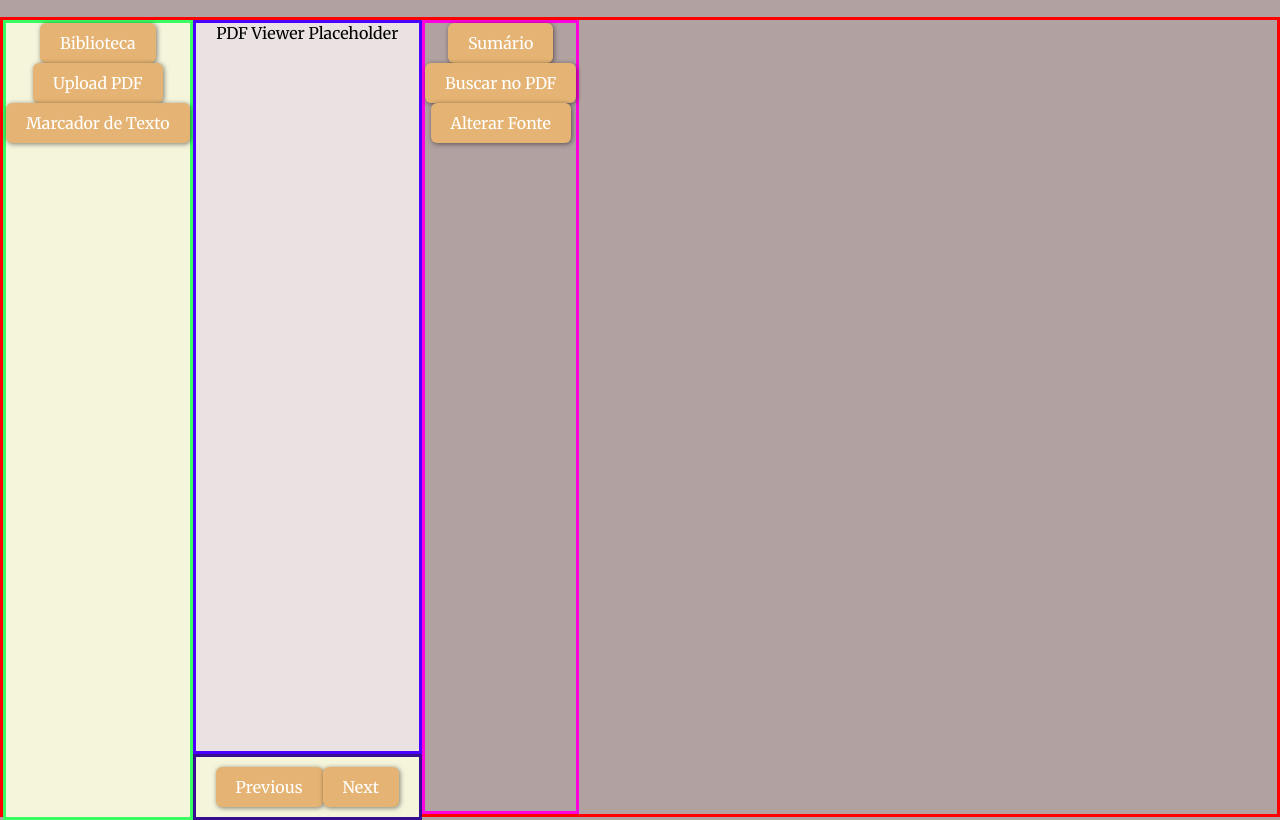
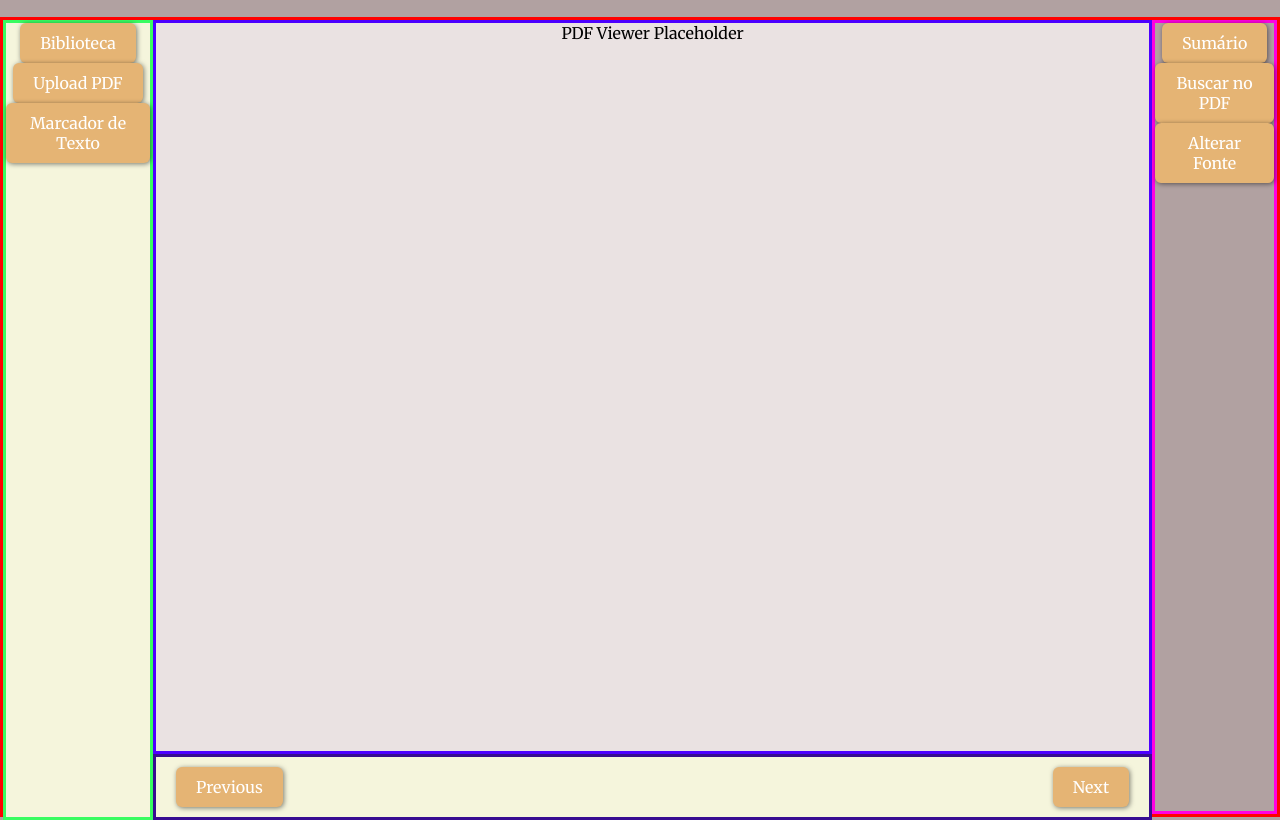
Before and after one commit to claudiaraphael/bibliotek_reader, a plain HTML site: page index.html in a window 1280 px wide. Shown: the part 79-899 px from the top of the page. Drawn offline with Linux system fonts and the light colour scheme; a web font is replaced by a local one.

Commit message:
adjust width of the viewer so it occupies the whole space inside the dom

```diff
--- a/index.html
+++ b/index.html
@@ -20,7 +20,7 @@
         <button class="marcador">Marcador de Texto</button>
         </div>
 
-        <div class="pages">
+        <div class="viewer">
         <div class="pdf-viewer">
             <p>PDF Viewer Placeholder</p>
         </div>
--- a/style.css
+++ b/style.css
@@ -46,10 +46,11 @@ button {
     background-color: beige
 }
 
-.pages {
+.viewer {
     display: flex;
     flex-direction: column;
     height: 100vh;
+    width: 100%;
     background-color: beige;
 }
 
```
